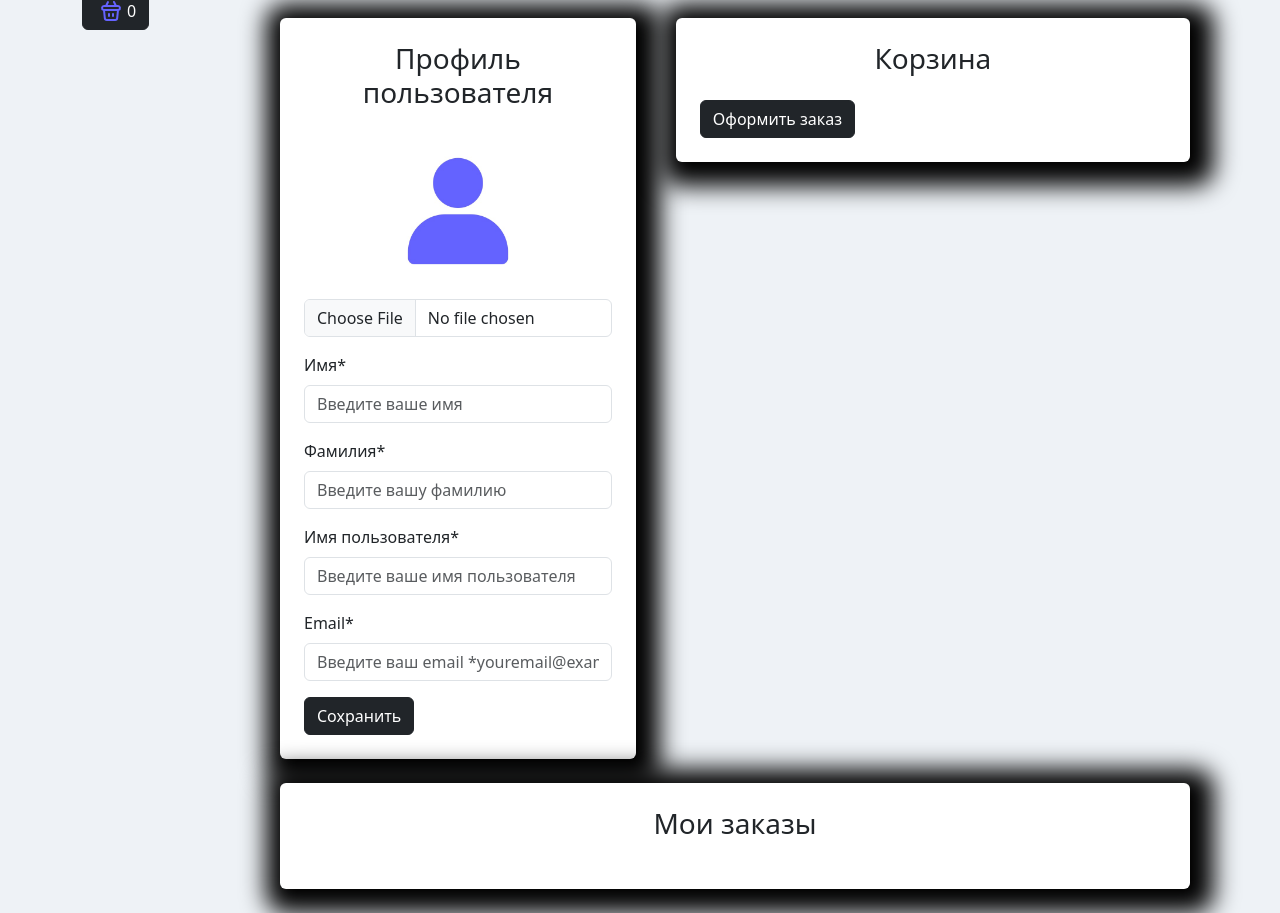
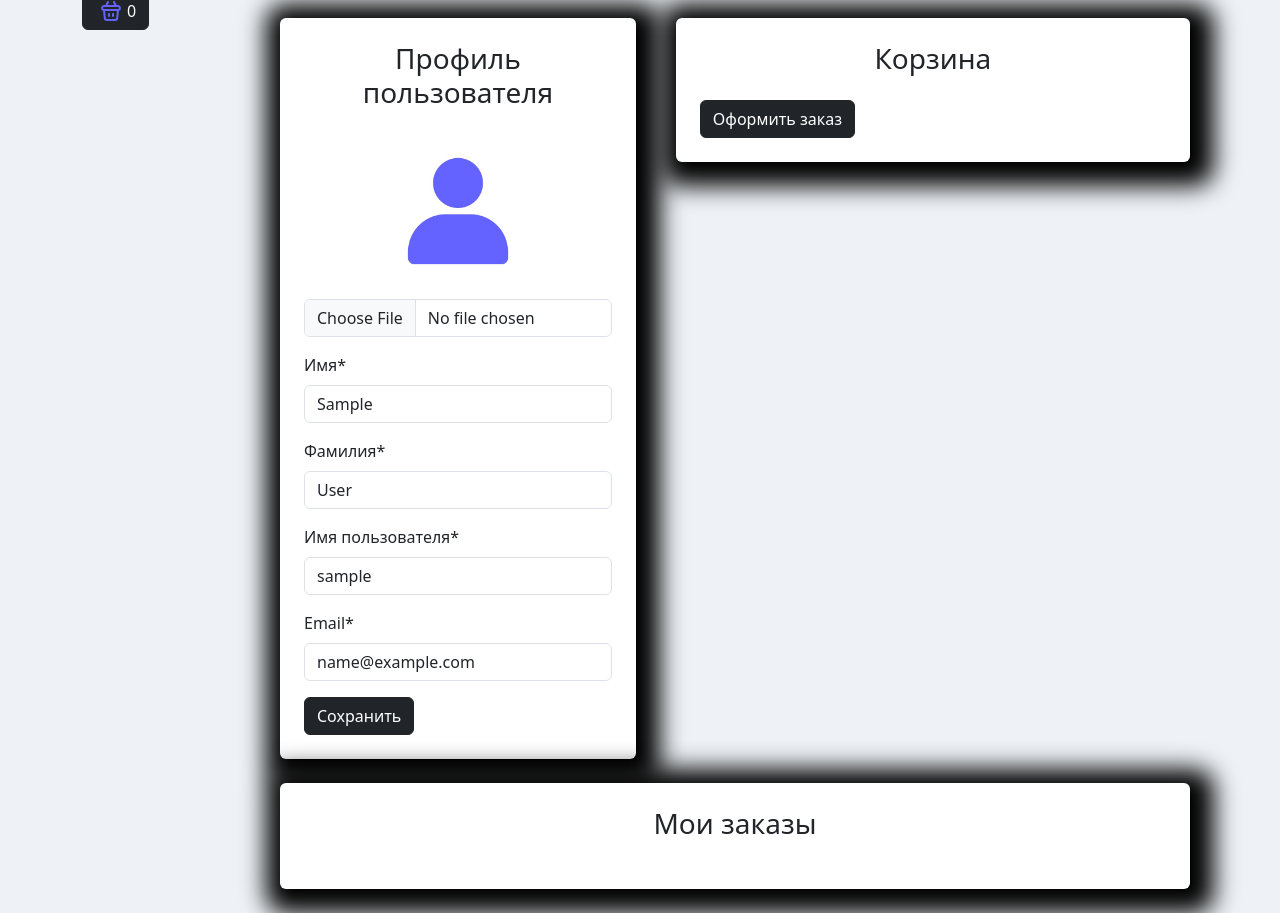
Before and after one commit to Zhaanibek/commerceProjectDjango, a Django app: page /user/profile/ in a window 1280 px wide. Shown: the part 114-1027 px from the top of the page. Run offline with Django 5.2, Linux system fonts and the light colour scheme; the visitor is signed in with stand-in values (Sample User, id 1); data comes from the database, SQL or seed files in the repository; some libraries are stand-ins or nearby versions.

Commit message:
Profile form and notifications are ready

```diff
--- a/templates/includes/notifications.html
+++ b/templates/includes/notifications.html
@@ -12,7 +12,6 @@
         </div>
     </div>
 {% endif %}
-
 
 <div class="container mt-4">
     <div class="row justify-content-center">
--- a/users/forms.py
+++ b/users/forms.py
@@ -1,6 +1,7 @@
+import email
 from logging import PlaceHolder
 from django import forms
-from django.contrib.auth.forms import AuthenticationForm, UserCreationForm
+from django.contrib.auth.forms import AuthenticationForm, UserCreationForm, UserChangeForm
 
 from users.models import User
 
@@ -29,3 +30,21 @@ class UserRegistrationForm(UserCreationForm):
     email = forms.CharField()
     password1 = forms.CharField()
     password2 = forms.CharField()
+
+
+class ProfileForm(UserChangeForm):
+    class Meta:
+        model = User
+        fields = (
+            "image",
+            "first_name",
+            "last_name",
+            "username",
+            "email",
+        )
+
+    image = forms.ImageField(required=False)
+    first_name = forms.CharField()
+    last_name = forms.CharField()
+    username = forms.CharField()
+    email = forms.CharField()
--- a/users/templates/users/profile.html
+++ b/users/templates/users/profile.html
@@ -9,35 +9,69 @@
                 <div class="col-md-5">
                     <div class=" bg-white p-4 mb-4 mx-2 rounded custom-shadow">
                         <h3 class="text-center mb-4">Профиль пользователя</h3>
-                        <form>
+                        <form action="{% url "user:profile" %}" method="post" enctype="multipart/form-data">
+                            {% csrf_token %}
                             <div class="row">
                                 <div class="col-md-12 mb-3 text-center">
-                                    <img src="{% static "deps/images/user_icon.jpg" %}"
+                                    {% if user.image %}
+                                        <img src="{{ user.image.url }}"
                                         alt="Аватар пользователя" class="img-fluid rounded-circle"
                                         style="max-width: 150px;">
-                                    <input type="file" class="form-control mt-3" id="avatar"
+                                    {% else %}
+                                        <img src="{% static "deps/images/user_icon.jpg" %}"
+                                        alt="Аватар пользователя" class="img-fluid rounded-circle"
+                                        style="max-width: 150px;">
+                                    {% endif %}
+                                    <input type="file" class="form-control mt-3" id="id_image"
+                                        name='image'
                                         accept="image/*">
+                                        {% if form.image.errors %}
+                                            <div class="alert alert-danger alert-dismissible fade show">{{ form.image.errors }}</div>
+                                        {% endif %}
                                 </div>
                                 <div class="col-md-12 mb-3">
-                                    <label for="firstName" class="form-label">Имя*</label>
-                                    <input type="text" class="form-control" id="firstName"
-                                        placeholder="Введите ваше имя" value="" required>
+                                    <label for="id_first_name" class="form-label">Имя*</label>
+                                    <input type="text" class="form-control" id="id_first_name"
+                                        name="first_name"
+                                        placeholder="Введите ваше имя"
+                                        value="{{ form.first_name.value }}"
+                                        required>
+                                        {% if form.first_name.errors %}
+                                            <div class="alert alert-danger alert-dismissible fade show">{{ form.first_name.errors }}</div>
+                                        {% endif %}
                                 </div>
                                 <div class="col-md-12 mb-3">
-                                    <label for="lastName" class="form-label">Фамилия*</label>
-                                    <input type="text" class="form-control" id="lastName"
-                                        placeholder="Введите вашу фамилию" value="" required>
+                                    <label for="id_lastname" class="form-label">Фамилия*</label>
+                                    <input type="text" class="form-control" id="id_lastname"
+                                        name="last_name"
+                                        placeholder="Введите вашу фамилию"
+                                        value="{{ form.last_name.value }}"
+                                        required>
+                                        {% if form.first_name.errors %}
+                                            <div class="alert alert-danger alert-dismissible fade show">{{ form.last_name.errors }}</div>
+                                        {% endif %}
                                 </div>
                                 <div class="col-md-12 mb-3">
-                                    <label for="username" class="form-label">Имя пользователя*</label>
-                                    <input type="text" class="form-control" id="username"
-                                        placeholder="Введите ваше имя пользователя" value="" required>
+                                    <label for="id_username" class="form-label">Имя пользователя*</label>
+                                    <input type="text" class="form-control" id="id_username"
+                                        name="username"
+                                        placeholder="Введите ваше имя пользователя"
+                                        value="{{ form.username.value }}"
+                                        required>
+                                        {% if form.username.errors %}
+                                            <div class="alert alert-danger alert-dismissible fade show">{{ form.username.errors }}</div>
+                                        {% endif %}
                                 </div>
                                 <div class="col-md-12 mb-3">
-                                    <label for="email" class="form-label">Email*</label>
-                                    <input type="email" class="form-control" id="email"
-                                        placeholder="Введите ваш email *youremail@example.com" value=""
+                                    <label for="id_email" class="form-label">Email*</label>
+                                    <input type="email" class="form-control" id="id_email"
+                                        name="email"
+                                        placeholder="Введите ваш email *youremail@example.com"
+                                        value="{{ form.email.value }}"
                                         required>
+                                        {% if form.email.errors %}
+                                            <div class="alert alert-danger alert-dismissible fade show">{{ form.email.errors }}</div>
+                                        {% endif %}
                                 </div>
                             </div>
                             <button type="submit" class="btn btn-dark">Сохранить</button>
--- a/users/views.py
+++ b/users/views.py
@@ -1,9 +1,10 @@
+from django.contrib.auth.decorators import login_required
 from django.shortcuts import render, redirect
-from django.contrib import auth
+from django.contrib import auth, messages
 from django.http import HttpResponseRedirect
 from django.urls import reverse
 
-from users.forms import UserLoginForm, UserRegistrationForm
+from users.forms import ProfileForm, UserLoginForm, UserRegistrationForm, UserChangeForm
 
 
 def login(request):
@@ -15,6 +16,7 @@ def login(request):
             user = auth.authenticate(username=username, password=password)
             if user:
                 auth.login(request, user)
+                messages.success(request, f"{username}, Вы вошли в аккаунт!")
                 return HttpResponseRedirect(reverse('main:index'))
     else:
         form = UserLoginForm()
@@ -34,6 +36,7 @@ def registration(request):
             form.save()
             user = form.instance
             auth.login(request, user)
+            messages.success(request, f"{user.username}, Вы успешно зарегистрировались!")
             return HttpResponseRedirect(reverse('main:index'))
     else:
         form = UserRegistrationForm()
@@ -46,14 +49,27 @@ def registration(request):
     return render(request, 'users/registration.html', context)
 
 
+@login_required
 def profile(request):
+    if request.method == 'POST':
+        form = ProfileForm(data=request.POST, instance=request.user, files=request.FILES)
+        if form.is_valid():
+            form.save()
+            messages.success(request, "Профиль успешно обновлен!")
+            return HttpResponseRedirect(reverse('user:profile'))
+    else:
+        form = ProfileForm(instance=request.user)
+
     context = {
         'title': 'JANC - Кабинет',
+        'form': form
     }
 
     return render(request, 'users/profile.html', context)
 
 
+@login_required
 def logout(request):
+    messages.success(request, f"{request.user.username}, Вы вышли из аккаунта!")
     auth.logout(request)
     return redirect(reverse('main:index'))
```
